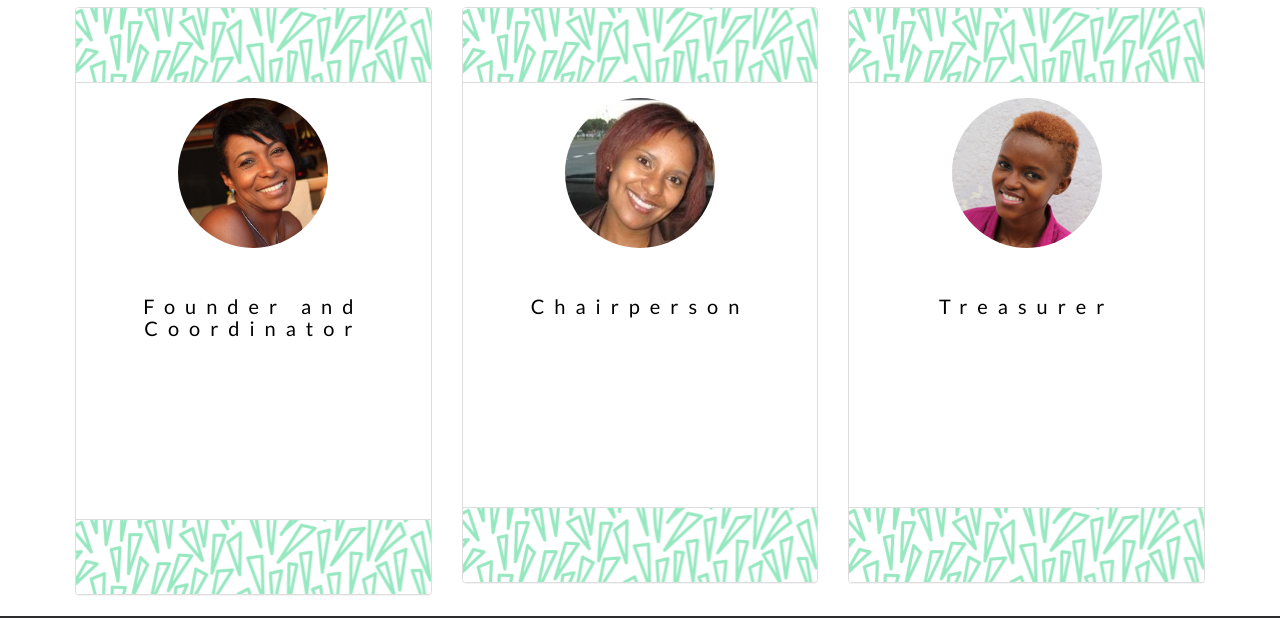
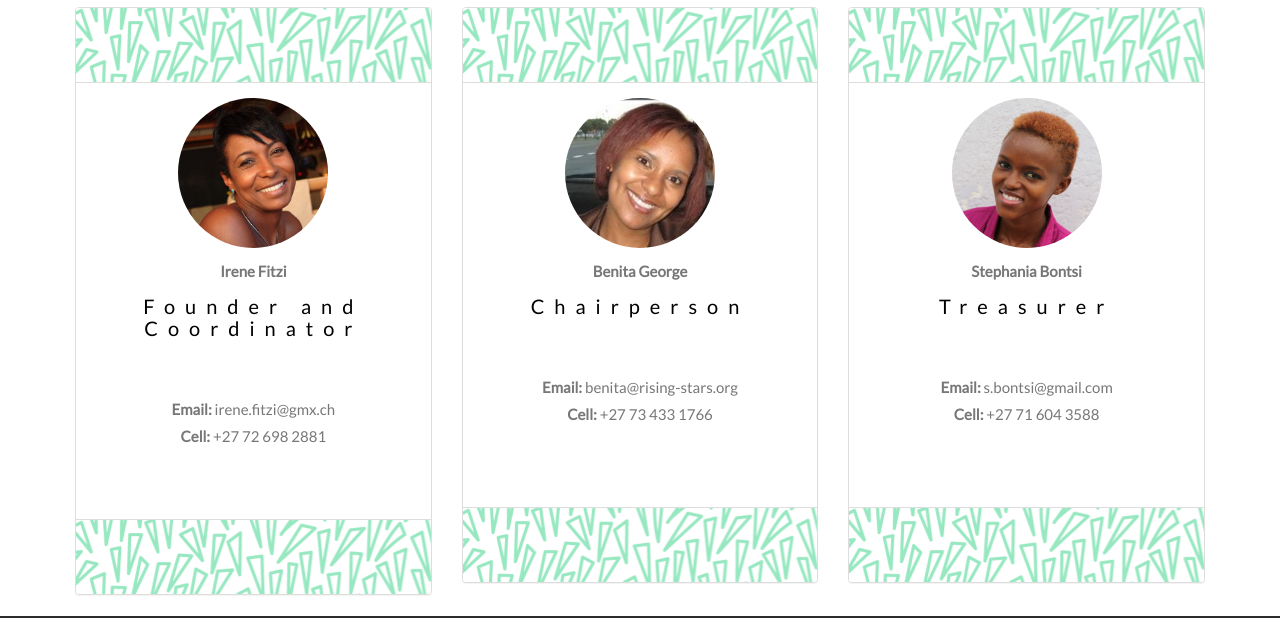
Before and after one commit to stefanfitzi/baf-website, a plain HTML site: page bafpage/contacts.html in a window 1280 px wide. Shown: the part 182-800 px from the top of the page. Drawn offline with nearby package versions, Linux system fonts and the light colour scheme.

Commit message:
change back to original color.

```diff
--- a/bafpage/contacts.html
+++ b/bafpage/contacts.html
@@ -23,7 +23,7 @@
 }
   body {
       font: 400 15px/1.8 Lato, sans-serif;
-      color: #ffffff;
+      color: #777;
   }
   h2  {
       margin: 10px 0 30px 0;
```
